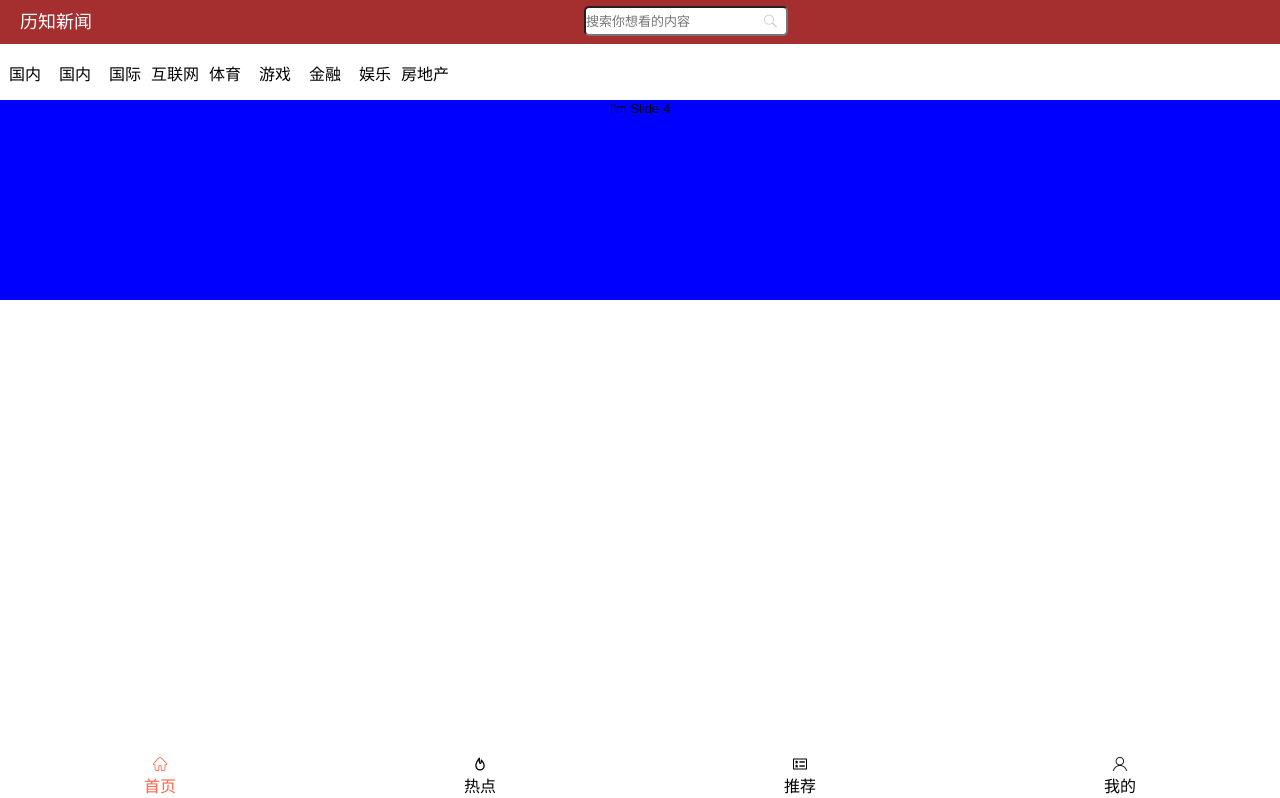
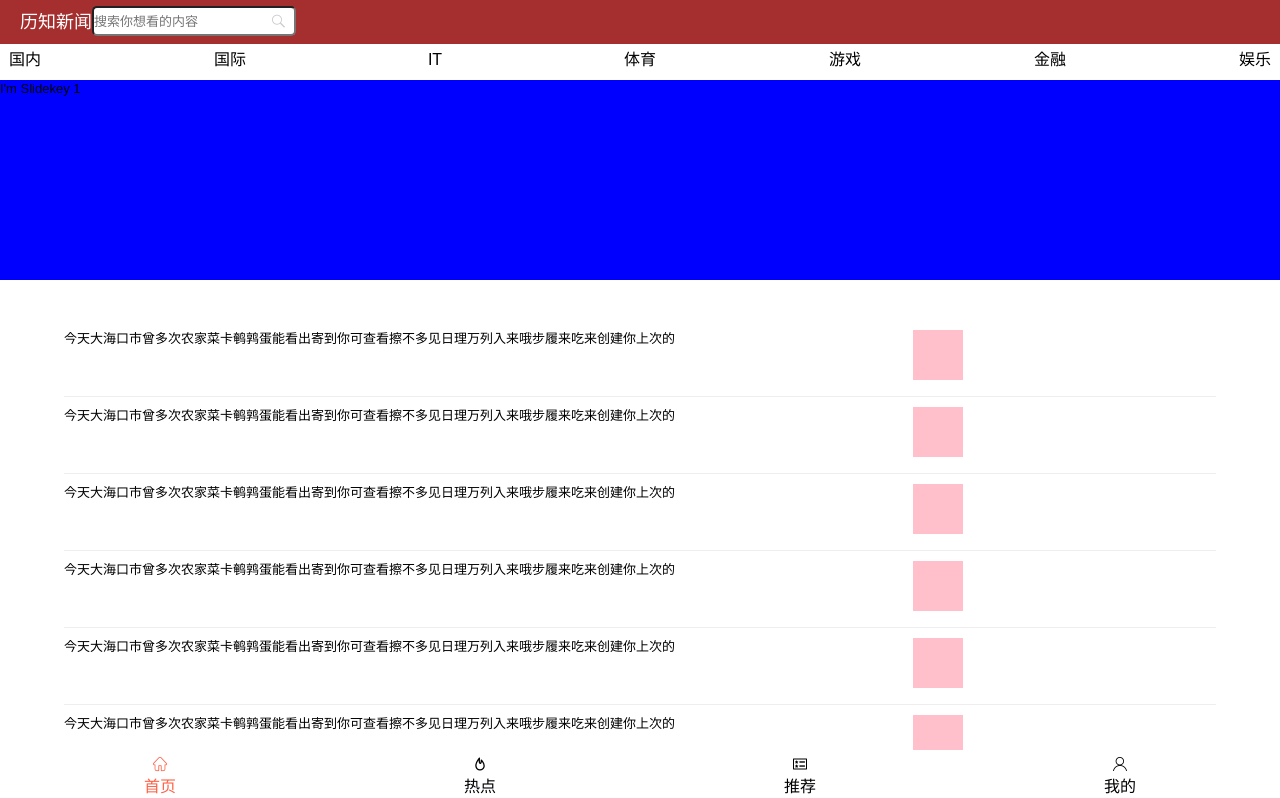
Before and after one commit to sjz01/lizhinews, a Vue app: page / in a window 1280 px wide. Shown: the top 798 px of the page. Built offline with nearby package versions, Linux system fonts and the light colour scheme.

Commit message:
(轮播动态创建)

```diff
--- a/src/components/Dipc.vue
+++ b/src/components/Dipc.vue
@@ -1,18 +1,10 @@
 <template>
     <div id="Dipc">
-         <swiper :options="swiperOption" ref="mySwiper"  id="swiper">
-    <!-- slides -->
-                <swiper-slide><img src="" alt=""></swiper-slide>
-                <swiper-slide>I'm Slide 2</swiper-slide>
-                <swiper-slide>I'm Slide 3</swiper-slide>
-                <swiper-slide>I'm Slide 4</swiper-slide>
-                <swiper-slide>I'm Slide 5</swiper-slide>
-                <swiper-slide>I'm Slide 6</swiper-slide>
-                <swiper-slide>I'm Slide 7</swiper-slide>
+         <swiper      :options="swiperOption" ref="mySwiper"  id="swiper">
+                <!-- slides -->
+                <swiper-slide  v-for="(value,key) in 5" :key="key" >I'm Slidekey {{key}}</swiper-slide>
+
                 <!-- Optional controls -->
-
-
-
          </swiper>
     </div>
 </template>
@@ -32,6 +24,13 @@ export default {
   },
   data() {
     return {
+        text:{},
+
+
+
+
+
+
         swiperOption: {
         spaceBetween: 30,
       centeredSlides: true,
@@ -56,7 +55,7 @@ export default {
       }
     },
     mounted() {
-      this.swiper.slideTo(3, 1000, false)
+      this.swiper.slideTo(0, 1000, false)
     }
 }
 </script>
--- a/src/components/Newlines.vue
+++ b/src/components/Newlines.vue
@@ -1,19 +1,17 @@
 <template>
     <div id="newlines">
         <!-- 顶部样式 没有加滑动效果 -->
-        <Navbar />
         <div id="Topbar" >
-        <router-link  tag="span"  to="">国内</router-link>
-        <router-link  tag="span"  to="">国内</router-link>
+        <router-link  tag="span"  to="" >国内</router-link>
         <router-link  tag="span"  to="">国际</router-link>
-        <router-link  tag="span"  to="">互联网</router-link>
+        <router-link  tag="span"  to="">IT</router-link>
         <router-link  tag="span"  to="">体育</router-link>
         <router-link  tag="span"  to="">游戏</router-link>
         <router-link  tag="span"  to="">金融</router-link>
         <router-link  tag="span"  to="">娱乐</router-link>
-        <router-link  tag="span"  to=""> 房地产</router-link>
         </div>
         <Dipc />
+        <news />
     </div>
 </template>
 
@@ -21,32 +19,50 @@
 
 import Navbar from "./Navbar"
 import Dipc from "./Dipc"
-
+import News from "./News"
 
 export default {
   name: "Newlines",
   components:{
-    Navbar,Dipc
+    Navbar,Dipc,News
   }
+  ,data() {
+    return {
+      num:0,
+    }
+  },
+  methods:{
+
+  },
 
 };
 </script>
 
 <style lang="less" scoped>
+.content{
+  padding:0 15px;
+  .text{
+    font-size: 14px;
+    color: rgba(69,90,100,.6);
+  }
+}
+
+
 #newlines {
-  margin-top: 50px;
+  margin-top: 40px;
   overflow: hidden;
-
+ text-align: left;
   #Topbar {
-    width: 450px;
-
+    width: 100%;
     background-color: white;
+    justify-content: space-between;
+    display: flex;
 
     span{
-      display: inline-block;
-      height: 50px;
+      text-align: center;
+      height: 40px;
       width: 50px;
-      line-height: 50px;
+      line-height:40px;
       font-size: 16px;
     }
   }
```
